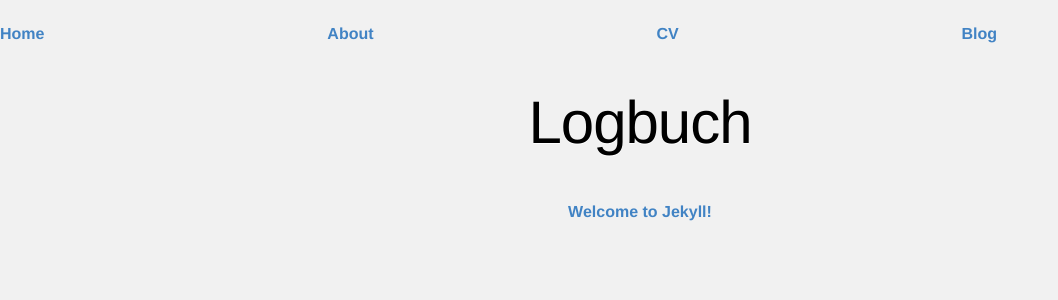
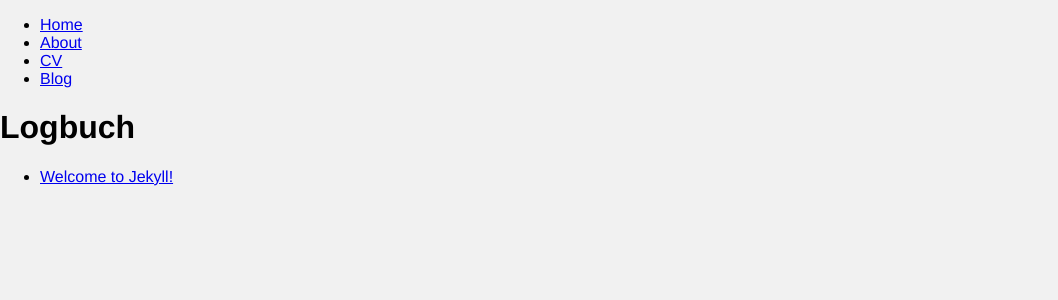
Before and after one commit to saschaszott/saschaszott.github.io, a Jekyll site: the page built from README.md, in a window 1280 px wide. Shown: the top 300 px of the page, without its empty margins (0-1058 px from the left). Built offline with Jekyll 4.4.1, drawn with Linux system fonts in a browser that asks for light colours; our own code applies the rules of GitHub Pages for plain Markdown files.

Commit message:
Update main.css

```diff
--- a/css/main.css
+++ b/css/main.css
@@ -1,40 +1,5 @@
-      body {
-        background-color: #f1f1f1;
-        margin: 0;
-        font-family: "Helvetica Neue", Helvetica, Arial, sans-serif;
-      }
-
-      .container { margin: 50px auto 40px auto; width: 600px; text-align: center; }
-
-      a { color: #4183c4; text-decoration: none; }
-      a:hover { text-decoration: underline; }
-
-      h1 { width: 800px; position:relative; left: -100px; letter-spacing: -1px; line-height: 60px; font-size: 60px; font-weight: 100; margin: 0px 0 50px 0; text-shadow: 0 1px 0 #fff; }
-      p { color: rgba(0, 0, 0, 0.5); margin: 20px 0; line-height: 1.6; }
-
-      ul { list-style: none; margin: 25px 0; padding: 0; }
-      li { display: table-cell; font-weight: bold; width: 1%; }
-
-      .logo { display: inline-block; margin-top: 35px; }
-      .logo-img-2x { display: none; }
-      @media
-      only screen and (-webkit-min-device-pixel-ratio: 2),
-      only screen and (   min--moz-device-pixel-ratio: 2),
-      only screen and (     -o-min-device-pixel-ratio: 2/1),
-      only screen and (        min-device-pixel-ratio: 2),
-      only screen and (                min-resolution: 192dpi),
-      only screen and (                min-resolution: 2dppx) {
-        .logo-img-1x { display: none; }
-        .logo-img-2x { display: inline-block; }
-      }
-
-      #suggestions {
-        margin-top: 35px;
-        color: #ccc;
-      }
-      #suggestions a {
-        color: #666666;
-        font-weight: 200;
-        font-size: 14px;
-        margin: 0 10px;
-      }
+body {
+  background-color: #f1f1f1;
+  margin: 0;
+  font-family: "Helvetica Neue", Helvetica, Arial, sans-serif;
+}
```
